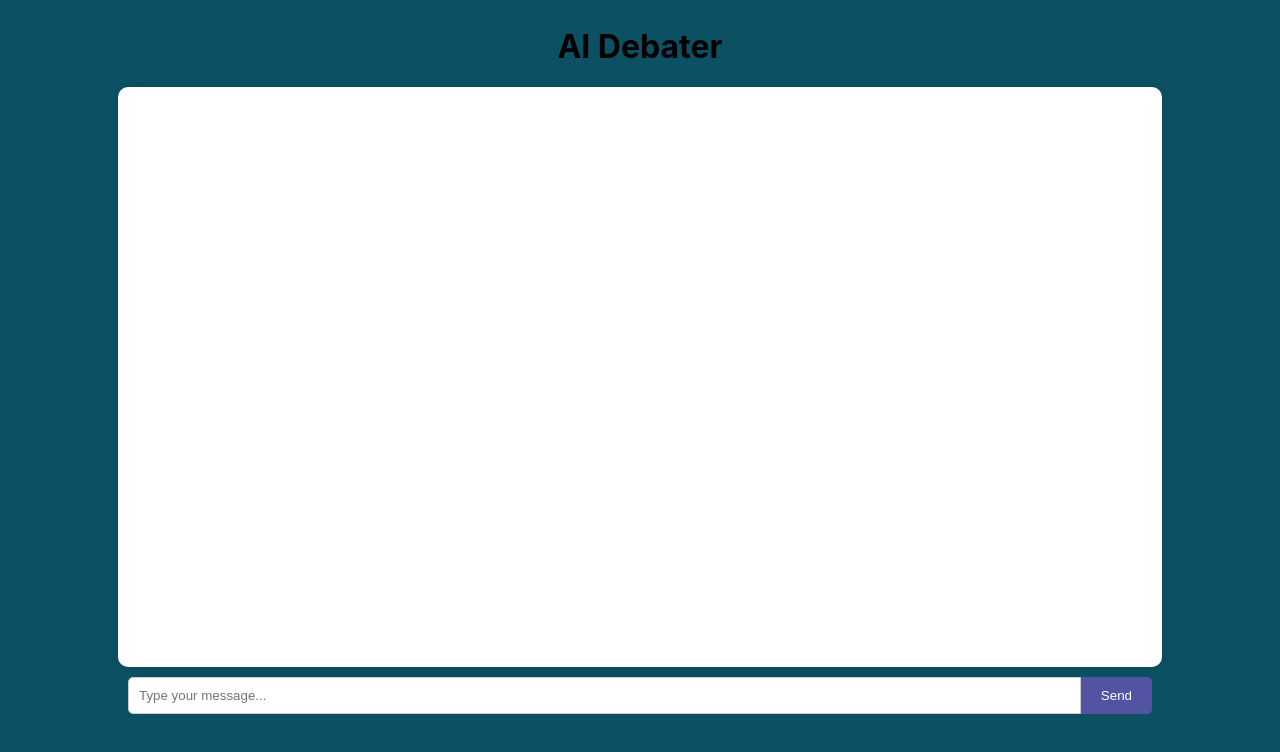
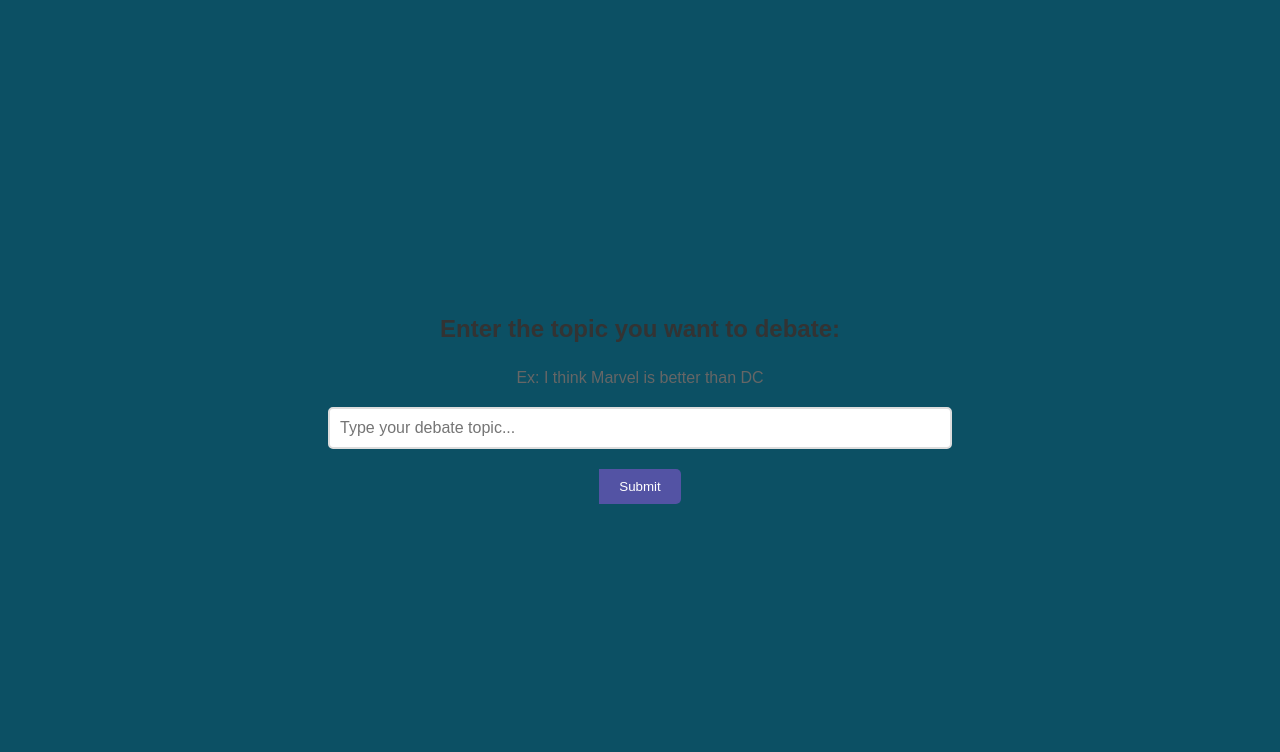
Before and after one commit to jerome-manarang/ai-debate, a React (Create React App) app: page / in a window 1280 px wide. Both pictures are taken after a click on the button "Begin". Shown: the top 752 px of the page. Built offline with nearby package versions, Linux system fonts and the light colour scheme.

Commit message:
added openai api, with ai functionality in place

```diff
--- a/package.json
+++ b/package.json
@@ -6,6 +6,8 @@
     "@testing-library/jest-dom": "^5.17.0",
     "@testing-library/react": "^13.4.0",
     "@testing-library/user-event": "^13.5.0",
+    "dotenv": "^16.4.5",
+    "openai": "^4.58.2",
     "react": "^18.3.1",
     "react-dom": "^18.3.1",
     "react-scripts": "5.0.1",
@@ -34,5 +36,8 @@
       "last 1 firefox version",
       "last 1 safari version"
     ]
+  },
+  "overrides": {
+    "react-refresh": "0.11.0"
   }
 }
--- a/src/App.css
+++ b/src/App.css
@@ -96,3 +96,68 @@ body {
 .send-button:hover {
   background-color: rgb(121, 78, 131);
 }
+
+
+.topic-page {
+  display: flex;
+  flex-direction: column;
+  align-items: center;
+  justify-content: center;
+  height: 100vh;
+  background-color:rgb(12, 80, 100);
+  font-family: Arial, sans-serif;
+}
+
+.topic-page h2 {
+  font-size: 24px;
+  color: #333;
+  margin-bottom: 10px;
+}
+
+.topic-page p {
+  font-size: 16px;
+  color: #666666;
+  margin-bottom: 20px;
+}
+
+.topic-input {
+  width: 80%;
+  max-width: 600px;
+  padding: 10px;
+  font-size: 16px;
+  border: 2px solid #ddd;
+  border-radius: 5px;
+  margin-bottom: 20px;
+  outline: none;
+}
+
+.topic-input:focus {
+  border-color: #007bff;
+}
+
+.submit-button {
+  padding: 10px 20px;
+  font-size: 16px;
+  color: #fff;
+  background-color: #007bff;
+  border: none;
+  border-radius: 5px;
+  cursor: pointer;
+  transition: background-color 0.3s ease;
+}
+
+.submit-button:hover {
+  background-color: #0056b3;
+}
+
+/* Responsive styling for smaller screens */
+@media (max-width: 768px) {
+  .topic-input {
+    width: 90%;
+  }
+
+  .submit-button {
+    width: 90%;
+    padding: 10px 0;
+  }
+}
--- a/src/App.js
+++ b/src/App.js
@@ -1,5 +1,11 @@
 import React, { useState, useEffect, useRef } from 'react';
 import './App.css';
+import OpenAI from "openai";
+
+const openai = new OpenAI({
+  apiKey:process.env.REACT_APP_OPENAPI_API_KEY,
+  dangerouslyAllowBrowser: true
+});
 
 function TitlePage({ onStart }) {
   return (
@@ -12,74 +18,119 @@ function TitlePage({ onStart }) {
   );
 }
 
+function TopicPage({ onSubmit }) {
+  const [topic, setTopic] = useState('');
 
-/*const responses = [
-    "Hello there!",
-    "HI I am robot",
-    "hello good user",
-    "hello welcome to our debate"
-  ];
+  const handleSubmit = () => {
+    if (topic.trim() !== '') {
+      onSubmit(topic);
+    }
+  };
 
-  const handleSend = () => {
-    if (input.trim() !== '') {
-      // Add user message
-      setMessages(prevMessages => [...prevMessages, { text: input, sender: 'user' }]);
-      setInput('');
+  return (
+    <div className="topic-page">
+      <h2>Enter the topic you want to debate:</h2>
+      <p>Ex: I think Marvel is better than DC</p>
+      <input
+        type="text"
+        value={topic}
+        onChange={(e) => setTopic(e.target.value)}
+        placeholder="Type your debate topic..."
+        className="topic-input"
+      />
+      <button className="send-button" onClick={handleSubmit}>
+        Submit
+      </button>
+    </div>
+  );
+}
 
-      // Simulate AI response
-      /*setTimeout(() => {
-        const randomResponse = responses[Math.floor(Math.random() * responses.length)];
-        setMessages(prevMessages => [...prevMessages, { text: randomResponse, sender: 'ai' }]);
-      }, 500); // Add a slight delay to simulate AI thinking */
-
-      function ChatBox() {
-        const [messages, setMessages] = useState([]);
+function ChatBox({ topic }) {
+  const [messages, setMessages] = useState([
+    { text: 'Hello, welcome to our debate! You may begin...', sender: 'ai' },
+  ]);
   const [input, setInput] = useState('');
+  const [typing, setTyping] = useState(false);
   const chatEndRef = useRef(null);
 
   const handleSend = async () => {
     if (input.trim() !== '') {
       // Add user message
-            setMessages(prevMessages => [...prevMessages, { text: input, sender: 'user' }]);
+      setMessages((prevMessages) => [
+        ...prevMessages,
+        { text: input, sender: 'user' },
+      ]);
+
+      const userMessage = input;
       setInput('');
 
-            // Refine the AI prompt
-            const refinedPrompt = `You are a debate AI. The topic is: "${input}". Argue against the user's position with a clear and concise response.`;
-
-            // API call to get AI response
       try {
-              const response = await fetch('https://api-inference.huggingface.co/models/EleutherAI/gpt-neo-2.7B', {
-                method: 'POST',
-                headers: {
-                  'Authorization': `Bearer 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`,
-                  'Content-Type': 'application/json'
+        // Call the OpenAI API with the user's message and topic
+        const completion = await openai.chat.completions.create({
+          model: "gpt-4",
+          messages: [
+            { role: "system", content: "You are debating against a user in a texting simulation." },
+            {
+              role: "user",
+              content: `The user's opinion is: ${topic}. They state: "${userMessage}". Rebuttal this, as if you are just the user's friend.`,
             },
-                body: JSON.stringify({
-                  inputs: refinedPrompt,
-                  parameters: { max_new_tokens: 150 } // Limit the number of tokens to prevent overly long responses
-                })
+          ],
         });
 
-              const data = await response.json();
-              const aiMessage = data[0]?.generated_text.trim() || "Sorry, something went wrong.";
-
-              // Add AI response
-              setMessages(prevMessages => [...prevMessages, { text: aiMessage, sender: 'ai' }]);
-
+        // Ensure that completion.choices exists and contains the expected data
+        if (completion && completion.choices && completion.choices.length > 0) {
+          setMessages((prevMessages) => [
+            ...prevMessages,
+            { text: completion.choices[0].message.content, sender: 'ai' },
+          ]);
+        } else {
+          console.error("Unexpected response format:", completion);
+          setMessages((prevMessages) => [
+            ...prevMessages,
+            { text: "Sorry, I couldn't process that. Please try again.", sender: 'ai' },
+          ]);
+        }
       } catch (error) {
-              console.error("Error fetching AI response:", error);
-              setMessages(prevMessages => [...prevMessages, { text: "Error generating response.", sender: 'ai' }]);
+        console.error("Error with OpenAI API:", error);
+        setMessages((prevMessages) => [
+          ...prevMessages,
+          { text: "An error occurred. Please try again.", sender: 'ai' },
+        ]);
       }
     }
   };
 
+  /*const handleSend = () => {
+    if (input.trim() !== '') {
+      // Add user message
+      setMessages((prevMessages) => [
+        ...prevMessages,
+        { text: input, sender: 'user' },
+      ]);
+      const userMessage = input;
+      setInput('');
 
-        // Function to scroll to the bottom of the chat
+      // Simulate a computer response
+      const randomResponses = [
+        'That’s an interesting point, but have you considered the opposite?',
+        'I see where you’re coming from, but I disagree with that reasoning.',
+        'Your argument has some valid points, but here’s why it might not hold up.',
+        'I appreciate your stance, but let’s think about the broader context.',
+      ];
+      const aiMessage = randomResponses[Math.floor(Math.random() * randomResponses.length)];
+
+      // Add AI response
+      setMessages((prevMessages) => [
+        ...prevMessages,
+        { text: aiMessage, sender: 'ai' },
+      ]);
+    }
+  }; */
+
   const scrollToBottom = () => {
     chatEndRef.current?.scrollIntoView({ behavior: 'smooth' });
   };
 
-        // Scroll to bottom when messages change
   useEffect(() => {
     scrollToBottom();
   }, [messages]);
@@ -93,7 +144,9 @@ function TitlePage({ onStart }) {
         {messages.map((message, index) => (
           <div
             key={index}
-                  className={`chat-message ${message.sender === 'user' ? 'user-message' : 'ai-message'}`}
+            className={`chat-message ${
+              message.sender === 'user' ? 'user-message' : 'ai-message'
+            }`}
           >
             {message.text}
           </div>
@@ -119,17 +172,25 @@ function TitlePage({ onStart }) {
   );
 }
 
-
 function App() {
   const [started, setStarted] = useState(false);
+  const [topicSelected, setTopicSelected] = useState(false);
+  const [topic, setTopic] = useState('');
 
   const handleStart = () => {
     setStarted(true);
   };
 
+  const handleTopicSubmit = (selectedTopic) => {
+    setTopic(selectedTopic);
+    setTopicSelected(true);
+  };
+
   return (
     <div>
-      {started ? <ChatBox /> : <TitlePage onStart={handleStart} />}
+      {!started && <TitlePage onStart={handleStart} />}
+      {started && !topicSelected && <TopicPage onSubmit={handleTopicSubmit} />}
+      {started && topicSelected && <ChatBox topic={topic} />}
     </div>
   );
 }
```
Also changed, not shown: src/example.mjs (added, +16 -0 lines), src/runtime.js (added, +7 -0 lines), 2 other files (tests, documents, lock files or other folders). Lines whose indentation alone changed are shown as unchanged.
